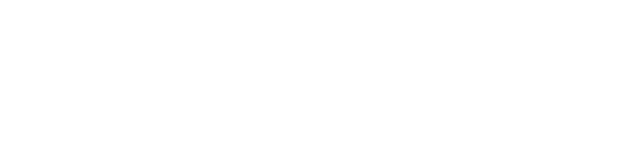
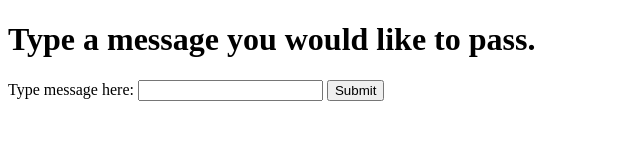
Before and after one commit to VLOrozco/javascript-pass-the-message, a plain HTML site: page index.html in a window 1280 px wide. Shown: the whole page, without its empty margins (0-640 px from the left). Drawn offline with Linux system fonts and the light colour scheme; a web font is replaced by a local one.

Commit message:
Add body title and form and message input box

```diff
--- a/index.html
+++ b/index.html
@@ -6,7 +6,7 @@
   <meta charset="UTF-8">
   <!-- adjusts to screen size -->
   <meta name="viewport" content="width=device-width, initial-scale=1.0">
-  <!-- title -->
+  <!-- head title -->
   <title>Pass the Message</title>
   <!-- favicon -->
   <link rel="icon" type="image/x-icon" href="./envelope-open-text-solid.svg">
@@ -18,6 +18,22 @@
   <script src="./main.js" defer></script>
 </head>
 <body>
+  <!-- body title -->
+  <h1 id="title">Type a message you would like to pass.</h1>
+
+  <!-- form -->
+  <form action="#" autocomplete="off" name="messageForm" id="messageForm" novalidate>
+
+    <!-- label is for form elements; accessible for screen-reader -->
+    <label for="message">Type message here:</label>
+    <!-- label's for='' attribute equals the input's id='' attribute -->
+    <input type="text" id="message" name="message" form="messageForm" required>
+
+    <!-- submit button -->
+    <input type="submit" value="Submit">
+
+  </form>
+
 
 </body>
 </html>
```
